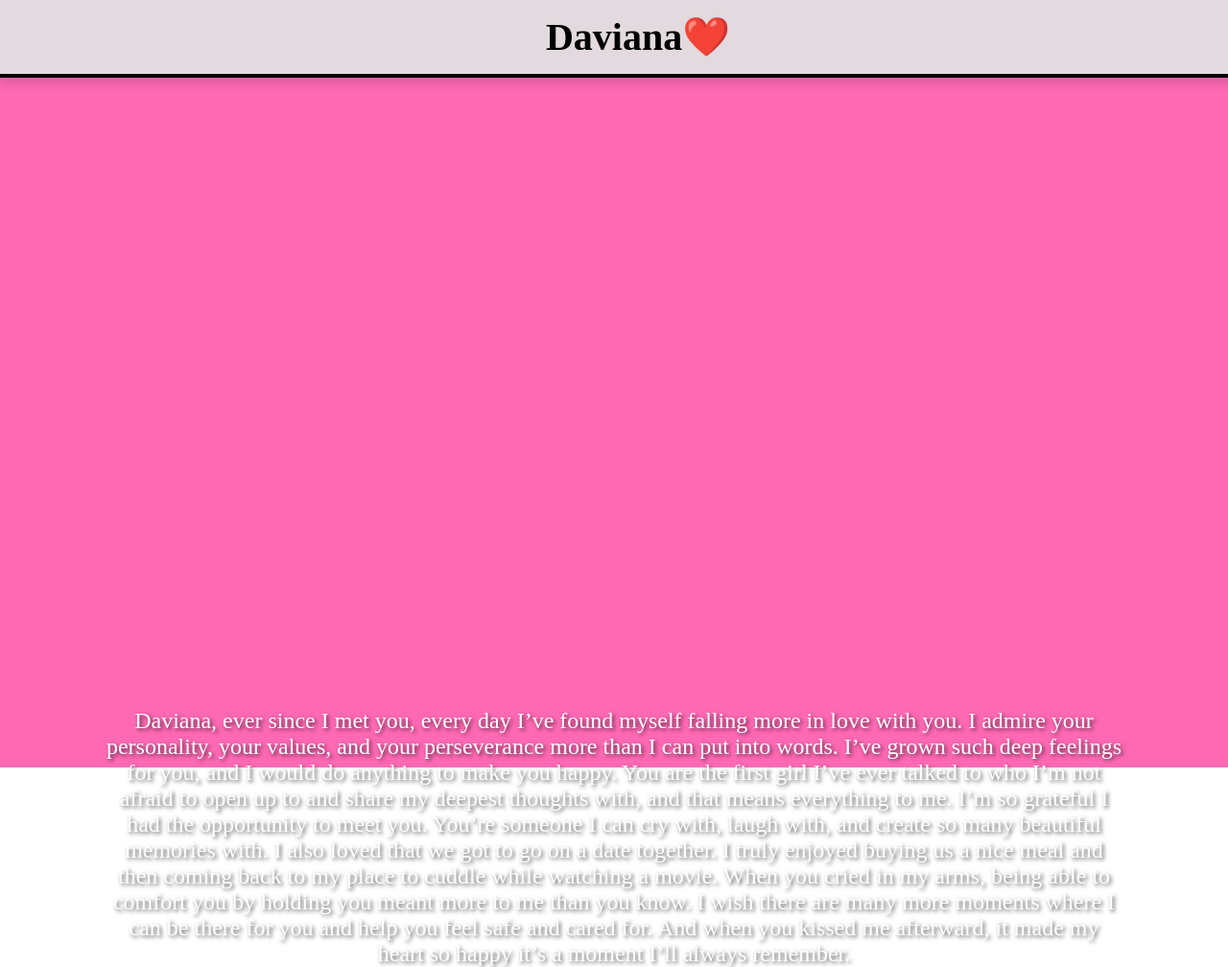
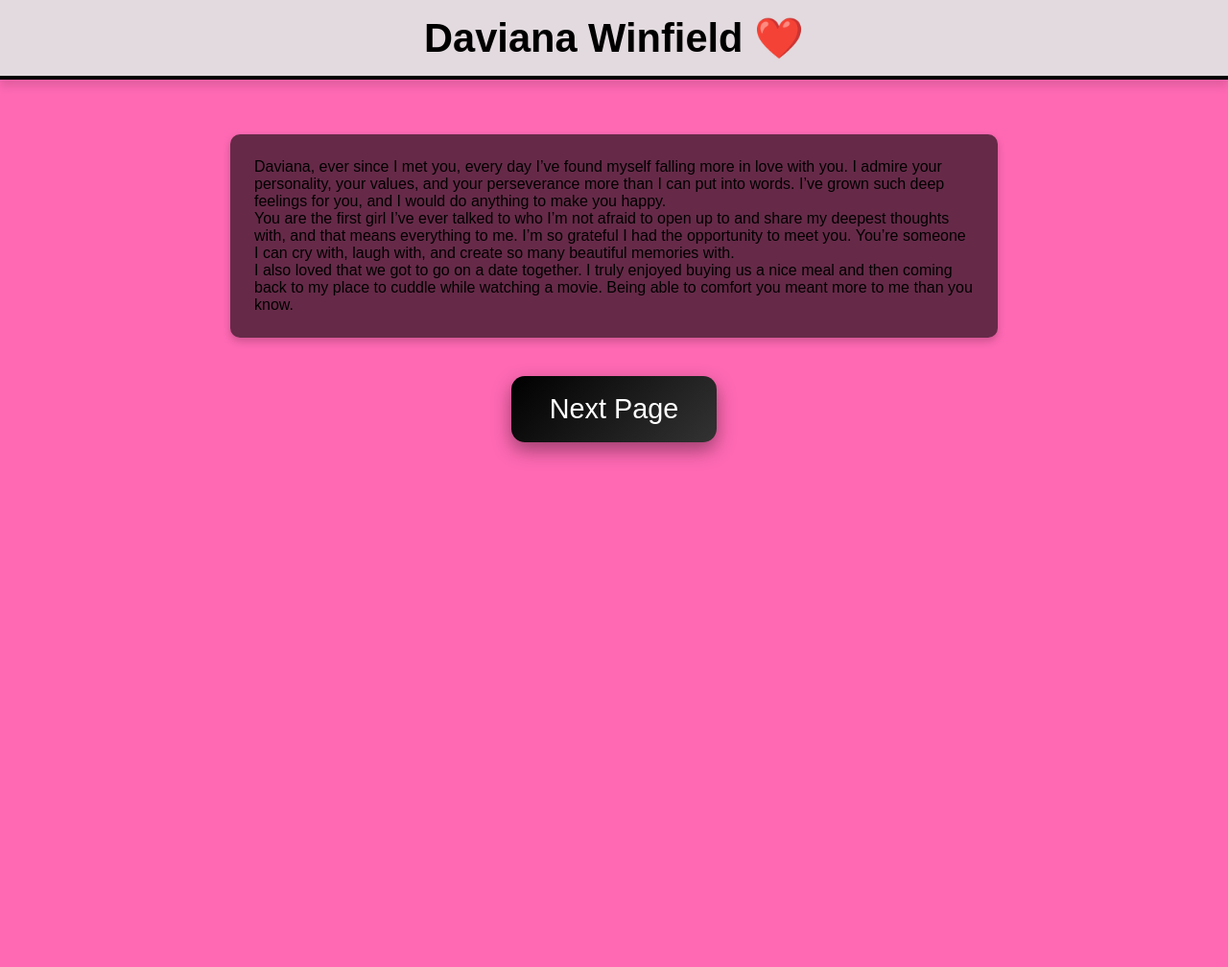
Before and after one commit to Aiden493/ILoveDaviana, a plain HTML site: page index.html in a window 1280 px wide. Shown: the whole page at 96% size. After the commit the page ends 800 px from the top, so only its background shows below. Drawn offline with Linux system fonts and the light colour scheme; files that its build step writes are made by us from their sources.

Commit message:
file placment made me crazy lmao

```diff
--- a/Styles/class.css
+++ b/Styles/class.css
@@ -9,24 +9,33 @@
 }
 
 .appbar {
-    position:fixed;
-      top: 0;
-      left: 0;
-      width: 100%;
+    position: fixed;
+    top: 0;
+    left: 0;
+    width: 100%;
 
-      font-size: 2.5rem;
-      font-weight: 600;
-      margin: 0;
-      color: black;
-      background-color: rgba(225 , 225 , 225 , 0.95);
-      padding: 15px 25px;
-      border-bottom: 4px solid black;
-      box-shadow: 0 8px 8px rgba(0 , 0 , 0 , 0.1);
-      z-index: 1000;
-      text-align: center;
+    display: flex;
+    justify-content: center;
+    align-items: center;
+
+    background-color: rgba(225, 225, 225, 0.95);
+    border-bottom: 4px solid black;
+    box-shadow: 0 8px 8px rgba(0, 0, 0, 0.1);
+    z-index: 1000;
+
+    padding: 15px 25px;
 }
 
+
 .appbar h1 {
+    font-size: clamp(1.8rem, 4vw, 2.6rem);
     margin: 0;
-    font-size: 2.5rem;
 }
+
+
+
+.button-wrapper {
+    display: flex;
+    justify-content: center;
+    margin-top: 40px;
+}
--- /dev/null
+++ b/Styles/ids.css
@@ -0,0 +1,56 @@
+* {
+    box-sizing: border-box;
+    margin: 0;
+    padding: 0;
+}
+
+body {
+    font-family: sans-serif;
+    background-color: hotpink;
+}
+
+
+
+#mainScreen {
+    padding-top: 140px;
+}
+
+
+
+
+#LoveLetter {
+    width: 90%;
+    max-width: 800px;
+    margin: 0 auto;
+    background-color: rgba(0, 0, 0, 0.6);
+    padding: 25px;
+    border-radius: 10px;
+    box-shadow: 0 4px 8px rgba(0, 0, 0, 0.2);
+}
+
+#LoveLetter p {
+    margin-top: 0 !important;
+}
+
+#nextPage1 {
+    font-size: 1.8rem;
+    padding: 18px 40px;
+    border: none;
+    border-radius: 14px;
+    background: linear-gradient(135deg, #000000, #333333);
+    color: white;
+    cursor: pointer;
+    box-shadow: 0 8px 20px rgba(0, 0, 0, 0.4);
+    transition: all 0.25s ease;
+}
+
+#nextPage1:hover {
+    transform: translateY(-4px);
+    box-shadow: 0 12px 28px rgba(0, 0, 0, 0.5);
+    background: linear-gradient(135deg, #222222, #444444);
+}
+
+#nextPage1:active {
+    transform: translateY(0);
+    box-shadow: 0 6px 15px rgba(0, 0, 0, 0.4);
+}
--- a/ids.css
+++ /dev/null
@@ -1,39 +0,0 @@
-body{
-    padding-top: 80px;
-}
-
-#nextPage1{
-    position: absolute;
-    top: 50%;
-    left: 50%;
-    transform: translate(-50% , -50%);
-    font-size: 2rem;
-    padding: 15px 30px;
-    border: none;
-    border-radius: 10px;
-    background-color: black;
-    color: white;
-    cursor: pointer;
-}
-
-#nextPage1:hover{
-    background-color: darkgray;
-}
-
-p {
-    font-size: 1.5rem;
-    text-align: center;
-    font-weight: 500;
-    color: white;
-    text-shadow: 2px 2px 4px rgba(0, 0, 0, 0.7);
-    margin-top: 150px;
-}
-
-#LoveLetter{
-    color:white;
-    font-size: 1.5rem;
-    text-align: center;
-    margin: 100px;
-    position:relative;
-    top: 500px;
-}
--- a/index.html
+++ b/index.html
@@ -1,28 +1,46 @@
 <!DOCTYPE html>
-<html lang = "en">
+<html lang="en">
 <head>
-        <meta charset = "UTF-8">
-        <meta name = "viewport" content = "width=device-width, initial-scale=1.0">
+    <meta charset="UTF-8">
+    <meta name="viewport" content="width=device-width, initial-scale=1.0">
+    <link rel="stylesheet" href="./Styles/class.css">
+    <link rel = "stylesheet" href = "Styles/ids.css">
     <title>iLoveHer</title>
-        <link rel  = "stylesheet" href= "./Styles/class.css">
-        <link rel  = "stylesheet" href= "./Styles/ids.css">
 </head>
+
 <body>
 
-        <header class = "appbar">
-            <h1>Daviana❤️</h1>
+<header class="appbar">
+    <h1 aria-label="Daviana">Daviana Winfield ❤️</h1>
 </header>
 
-        <div id = "mainScreen"></div>
+<main id="mainScreen">
 
+    <div id="LoveLetter">
+        <p>
+            Daviana, ever since I met you, every day I’ve found myself falling more in love with you.
+            I admire your personality, your values, and your perseverance more than I can put into words.
+            I’ve grown such deep feelings for you, and I would do anything to make you happy.
+        </p>
 
-        <div id = "LoveLetter">
-             <p>Daviana, ever since I met you, every day I’ve found myself falling more in love with you. I admire your personality, your values, and your perseverance more than I can put into words. I’ve grown such deep feelings for you, and I would do anything to make you happy. You are the first girl I’ve ever talked to who I’m not afraid to open up to and share my deepest thoughts with, and that means everything to me. I’m so grateful I had the opportunity to meet you. You’re someone I can cry with, laugh with, and create so many beautiful memories with.
+        <p>
+            You are the first girl I’ve ever talked to who I’m not afraid to open up to and share my deepest
+            thoughts with, and that means everything to me. I’m so grateful I had the opportunity to meet you.
+            You’re someone I can cry with, laugh with, and create so many beautiful memories with.
+        </p>
 
-                I also loved that we got to go on a date together. I truly enjoyed buying us a nice meal and then coming back to my place to cuddle while watching a movie. When you cried in my arms, being able to comfort you by holding you meant more to me than you know. I wish there are many more moments where I can be there for you and help you feel safe and cared for. And when you kissed me afterward, it made my heart so happy it’s a moment I’ll always remember.
+        <p>
+            I also loved that we got to go on a date together. I truly enjoyed buying us a nice meal and then
+            coming back to my place to cuddle while watching a movie. Being able to comfort you meant more
+            to me than you know.
         </p>
     </div>
 
+    <div class="button-wrapper">
+        <button id="nextPage1">Next Page</button>
     </div>
+
+</main>
+
 </body>
 </html>
```
Lines whose indentation alone changed are shown as unchanged.
